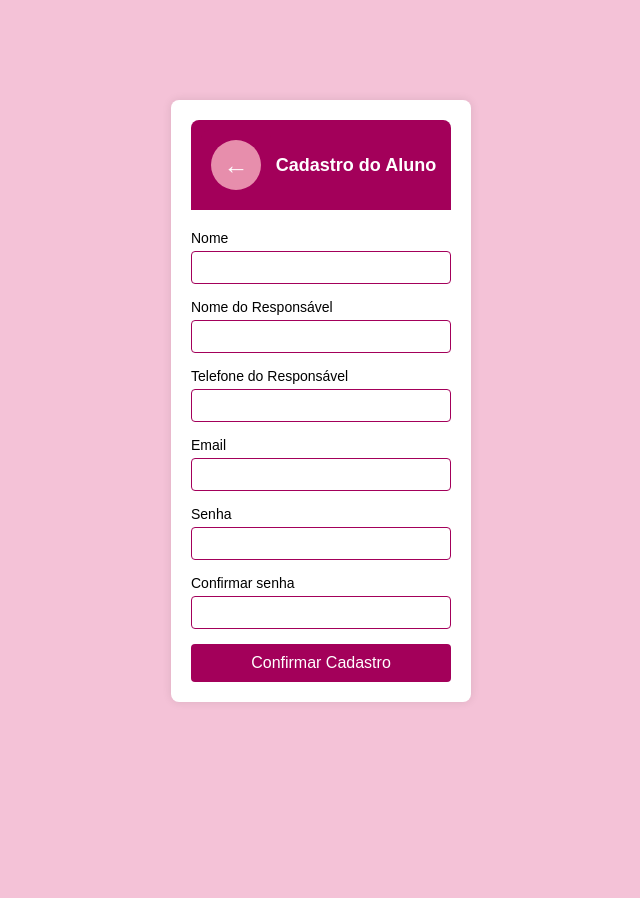
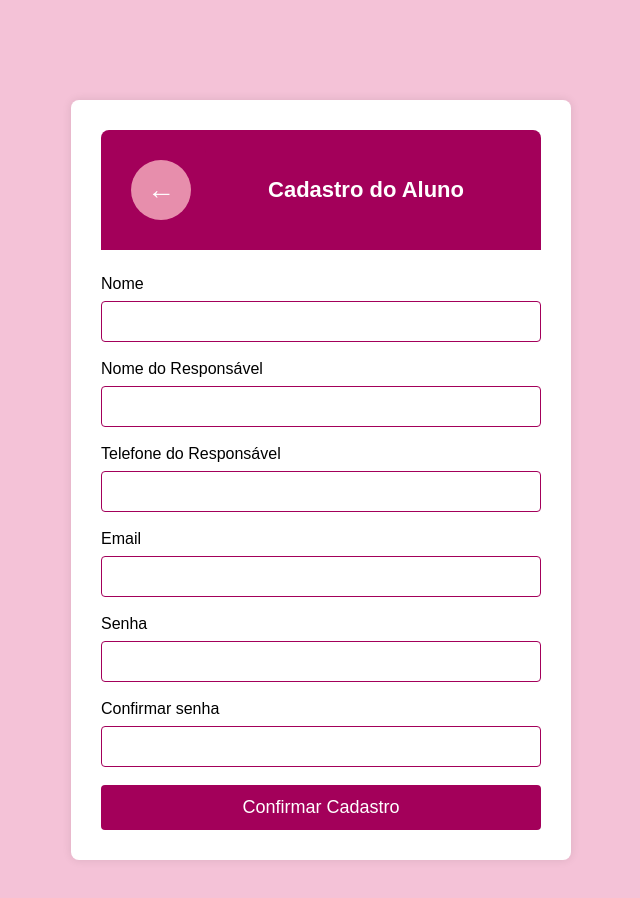
Before and after one commit to KyriaSilva/DesapegaTDAH, a plain HTML site: page DesapegaTDAHcódigoAPP/cadastroaluno.html in a window 1280 px wide. Shown: the whole page, without its empty margins (319-959 px from the left). Before the commit the page ends 802 px from the top, so only its background shows below. Drawn offline with Linux system fonts and the light colour scheme.

Commit message:
comit
cadastro aluno pronto oficial

```diff
--- a/DesapegaTDAHcódigoAPP/cadastroaluno.css
+++ b/DesapegaTDAHcódigoAPP/cadastroaluno.css
@@ -9,11 +9,12 @@ body {
     background-color: #f4c2d7;
 }
 
+/* Aumentando a largura do container e ajustando o padding */
 .container {
-    width: 300px;
+    width: 500px; /* Aumentado de 300px para 500px */
     margin: 100px auto;
     background-color: white;
-    padding: 20px;
+    padding: 30px; /* Aumentado de 20px para 30px */
     border-radius: 8px;
     box-shadow: 0 0 10px rgba(0, 0, 0, 0.1);
 }
@@ -24,7 +25,7 @@ body {
     justify-content: space-between;
     background-color: #a3005a;
     color: white;
-    padding: 10px;
+    padding: 15px; /* Aumentado de 10px para 15px */
     border-radius: 8px 8px 0 0;
 }
 
@@ -32,55 +33,54 @@ body {
     background: none;
     border: none;
     color: white;
-    font-size: 24px;
+    font-size: 28px; /* Aumentado de 24px para 28px */
     cursor: pointer;
 }
 
 h2 {
-    font-size: 18px;
+    font-size: 22px; /* Aumentado de 18px para 22px */
     text-align: center;
     flex: 1;
 }
 
 form {
-    margin-top: 20px;
+    margin-top: 25px; /* Aumentado de 20px para 25px */
 }
 
 .back-btn {
     background: #e78eac;
     border: none;
     color: white;
-    font-size: 25px;
+    font-size: 28px; /* Aumentado de 25px para 28px */
     cursor: pointer;
     border-radius: 50%;
-    width: 50px;
-    height: 50px;
+    width: 60px; /* Aumentado de 50px para 60px */
+    height: 60px; /* Aumentado de 50px para 60px */
 }
-
 
 label {
     display: block;
-    margin-bottom: 5px;
-    font-size: 14px;
+    margin-bottom: 8px; /* Aumentado de 5px para 8px */
+    font-size: 16px; /* Aumentado de 14px para 16px */
     color: #000000;
 }
 
 input {
     width: 100%;
-    padding: 8px;
-    margin-bottom: 15px;
+    padding: 12px; /* Aumentado de 8px para 12px */
+    margin-bottom: 18px; /* Aumentado de 15px para 18px */
     border: 1px solid #a3005a;
     border-radius: 4px;
 }
 
 .submit-button {
     width: 100%;
-    padding: 10px;
+    padding: 12px; /* Aumentado de 10px para 12px */
     background-color: #a3005a;
     color: white;
     border: none;
     border-radius: 4px;
-    font-size: 16px;
+    font-size: 18px; /* Aumentado de 16px para 18px */
     cursor: pointer;
 }
 
```
